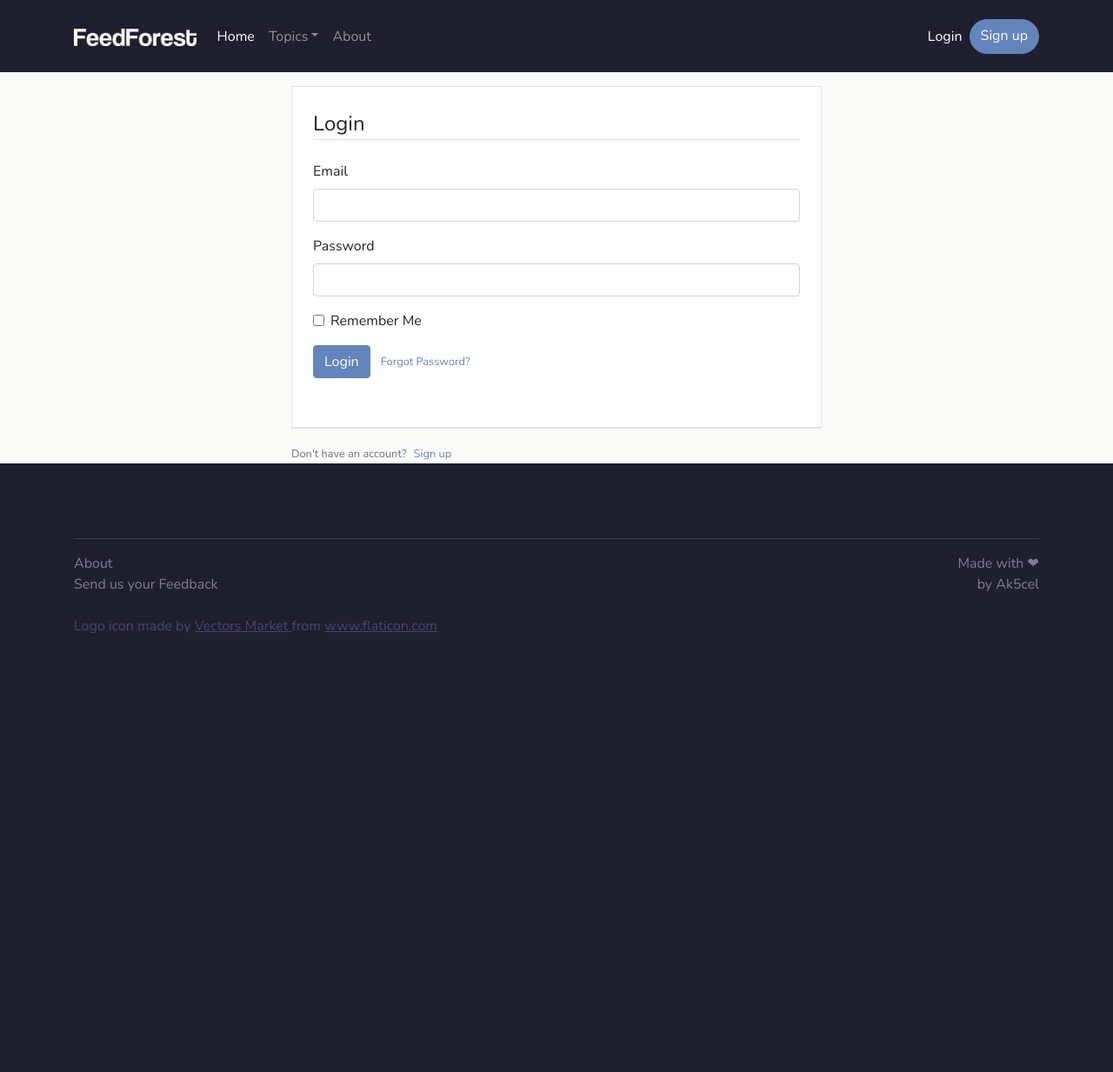
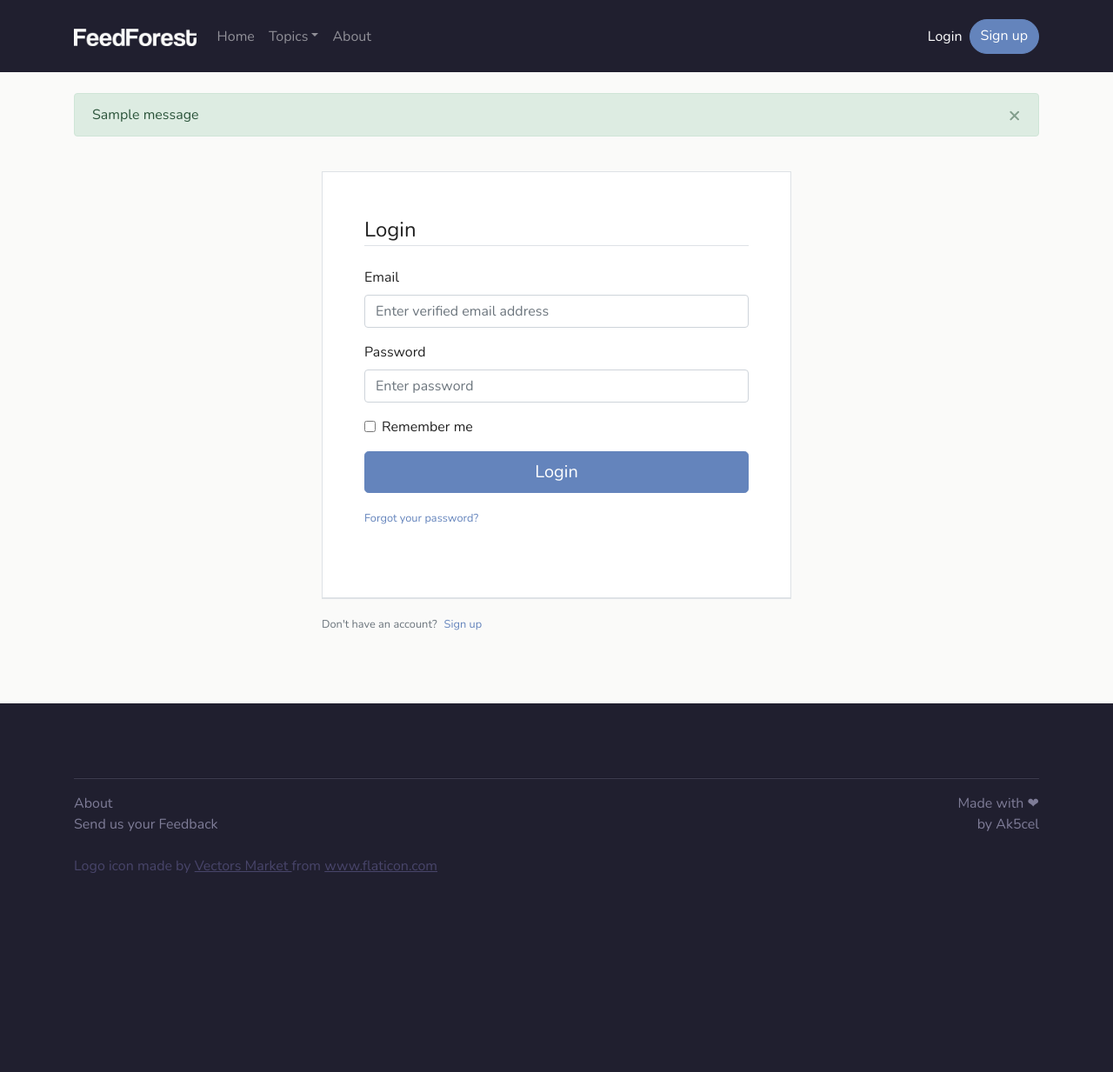
Before and after one commit to Ak5cel/feedforest, a Flask app: page /login in a window 1280 px wide. Shown: the whole page at 87% size. Before the commit the page ends 728 px from the top, so only its background shows below. Run offline with Flask 2, Linux system fonts and the light colour scheme; tables that the repository leaves empty hold one stand-in row (values such as "Sample post"); one stand-in notice (Sample message) is shown; parts of the project's set-up code (start-up, migrations or seed data) failed here and were passed over; some libraries are stand-ins or nearby versions.

Commit message:
Update layout of login and password reset pages

```diff
--- a/src/auth/forms.py
+++ b/src/auth/forms.py
@@ -8,7 +8,7 @@ from ..models import User
 class LoginForm(FlaskForm):
     email = StringField('Email', validators=[DataRequired()])
     password = PasswordField('Password', validators=[DataRequired()])
-    remember = BooleanField('Remember Me')
+    remember = BooleanField('Remember me')
     submit = SubmitField('Login')
 
 
@@ -47,9 +47,10 @@ class RequestPasswordResetForm(FlaskForm):
 
 class PasswordResetForm(FlaskForm):
     password = PasswordField('New Password',
-                             validators=[DataRequired(), Length(min=10, max=50)])
+                             validators=[DataRequired(),
+                             Length(min=10, max=50, message='Password must be 10-50 characters long.')])
     confirm_password = PasswordField('Confirm Password',
-                                     validators=[DataRequired(), EqualTo('password')])
+                                     validators=[DataRequired(), EqualTo('password', message='The two passwords do not match.')])
     submit = SubmitField('Reset Password')
 
 
--- a/src/auth/routes.py
+++ b/src/auth/routes.py
@@ -1,7 +1,7 @@
 from flask import render_template, url_for, request, flash, redirect, Blueprint
 from flask_login import current_user, login_user, logout_user
 from werkzeug.urls import url_parse
-from ..models import User
+from ..models import User, Topic
 from .forms import (LoginForm, SignupForm,
                     RequestPasswordResetForm, PasswordResetForm)
 from .. import db, bcrypt
@@ -35,6 +35,7 @@ def login():
     if current_user.is_authenticated:
         return redirect(url_for('user.my_feeds'))
     form = LoginForm()
+    topics = Topic.query.all()
     if form.validate_on_submit():
         user = User.query.filter_by(email=form.email.data).first()
         if user and user.check_password(form.password.data) and user.email_verified:
@@ -42,12 +43,11 @@ def login():
             next_page = request.args.get('next')
             if not next_page or url_parse(next_page).netloc != '':
                 return redirect(url_for('user.my_feeds'))
-            # next_view_name = next_page.split('/')[1]
             return redirect(next_page)
         else:
             flash('Login unsuccessful. Please check if you are using a \
                 verified email and the correct password.', 'danger')
-    return render_template('login.html', title='Login', form=form)
+    return render_template('login.html', title='Login', form=form, topics=topics)
 
 
 @auth.route('/logout')
--- a/src/templates/base.html
+++ b/src/templates/base.html
@@ -16,7 +16,7 @@
   <!-- Additional CSS -->
   <link rel="stylesheet" href="{{ url_for('static', filename='css/main.css') }}">
 </head>
-<body>
+<body class="d-flex flex-column h-100">
   <!-- Navbar  -->
   <nav class="navbar navbar-expand-md navbar-dark bg-dark sticky-top">
     <div class="container">
@@ -31,7 +31,7 @@
       <div class="collapse navbar-collapse" id="hamburger">
         <div class="navbar-nav mr-auto">
           {% if not current_user.is_authenticated %}
-            <a class="nav-link active {% if request.endpoint == 'general.home' %} active {% endif %}"
+            <a class="nav-link {% if request.endpoint == 'general.home' %} active {% endif %}"
             href="{{ url_for('general.home') }}">Home</a>
           {% endif %}
           <div class="nav-item dropdown">
@@ -64,7 +64,7 @@
   </nav>
   {% block content %}{% endblock %}
   <!-- Footer -->
-  <footer class="bg-dark padding-top padding-bottom">
+  <footer class="bg-dark padding-top padding-bottom mt-auto">
     <div class="container">
       <hr>
       <div class="d-flex w-100">
--- a/src/templates/login.html
+++ b/src/templates/login.html
@@ -1,8 +1,24 @@
 {% extends "base.html" %}
 
 {% block content %}
-    <div class="col-sm-12 col-md-8 offset-md-2 col-lg-6 offset-lg-3">
-        <div class="bg-white p-4 border mt-3">
+<div class="container padding-bottom">
+  <div class="row">
+    <div class="col-12 mt-4">
+        {% with messages = get_flashed_messages(with_categories=True) %}
+            {% if messages %}
+                {% for category, message in messages %}
+                    <div class="alert alert-{{ category }} alert-dismissible fade show">
+                        {{ message }}
+                        <button type="button" class="close" data-dismiss="alert" aria-label="Close">
+                          <span aria-hidden="true">&times;</span>
+                        </button>
+                    </div>
+                {% endfor %}
+            {% endif %}
+        {% endwith %}
+    </div>
+    <div class="col-12 col-md-8 offset-md-2 col-lg-6 offset-lg-3">
+      <div class="bg-white p-4 p-sm-5 border mt-0 mt-sm-2 mt-md-4">
         <form method="POST" action="">
           {{ form.hidden_tag() }}
           <fieldset class="form-group">
@@ -10,27 +26,27 @@
             <div class="form-group">
               {{ form.email.label(for="emailField") }}
               {% if form.email.errors %}
-                            {{ form.email(class="form-control form-control is-invalid", id="emailField") }}
+                {{ form.email(class="form-control form-control is-invalid", id="emailField", placeholder="Enter verified email address") }}
                 <div class="invalid-feedback">
                   {% for error in form.email.errors %}
                     <span>{{ error }}</span>
                   {% endfor %}
                 </div>
               {% else %}
-                            {{ form.email(class="form-control form-control", id="emailField") }}
+                {{ form.email(class="form-control form-control", id="emailField", placeholder="Enter verified email address") }}
               {% endif %}
             </div>
             <div class="form-group">
               {{ form.password.label(for="passwordField") }}
               {% if form.password.errors %}
-                            {{ form.password(class="form-control form-control is-invalid", id="passwordField") }}
+                {{ form.password(class="form-control form-control is-invalid", id="passwordField", placeholder="Enter password") }}
                 <div class="invalid-feedback">
                   {% for error in form.password.errors %}
                     <span>{{ error }}</span>
                   {% endfor %}
                 </div>
               {% else %}
-                            {{ form.password(class="form-control form-control", id="passwordField") }}
+                {{ form.password(class="form-control form-control", id="passwordField", placeholder="Enter password") }}
               {% endif %}
             </div>
             <div class="form-group">
@@ -40,9 +56,11 @@
               </div>
             </div>
             <div class="form-group">
-                        {{ form.submit(class="btn btn-primary") }}
-                        <small class="ml-2">
-                            <a href="{{ url_for('auth.request_password_reset') }}">Forgot Password?</a>
+              {{ form.submit(class="btn btn-primary btn-block btn-lg") }}
+            </div>
+            <div class="form-group">
+              <small>
+                <a href="{{ url_for('auth.request_password_reset') }}">Forgot your password?</a>
               </small>
             </div>
           </fieldset>
@@ -54,4 +72,7 @@
         </small>
       </div>
     </div>
+  </div>
+</div>
+
 {% endblock content %}
```
Also changed, not shown: src/templates/password-reset.html (+28 -5 lines), src/templates/request-password-reset.html (+26 -4 lines). Lines whose indentation alone changed are shown as unchanged.
